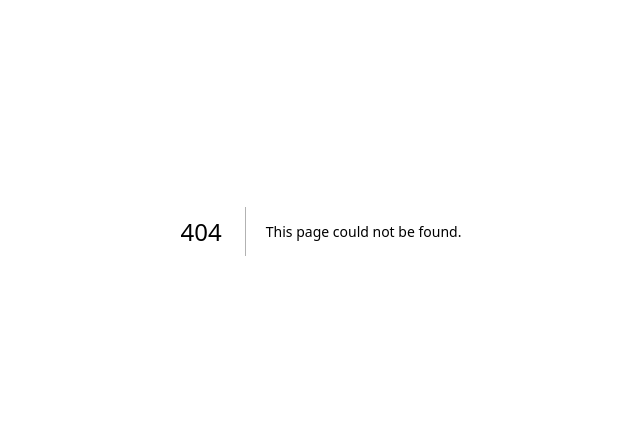
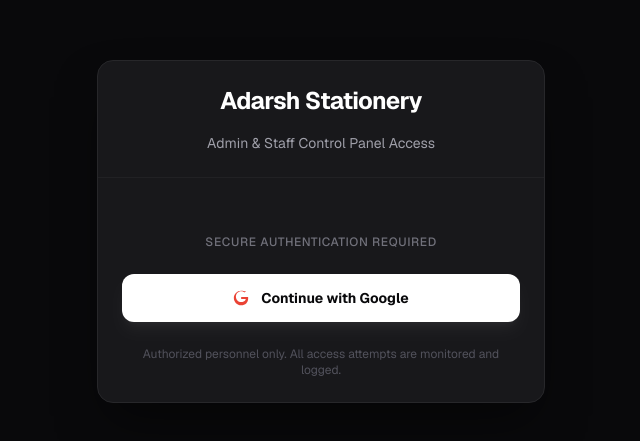
Before and after one commit to FaisalShaikh99/adarsh-stationery, a Next.js app: page /admin/sign-in in a window 1280 px wide. Before the commit this address had no page. Shown: the part 169-610 px from the top of the page, without its empty margins (319-959 px from the left). Built offline with nearby package versions, Linux system fonts and the light colour scheme.

Commit message:
feat: add admin login page with Google authentication and last login tracking

```diff
--- a/package.json
+++ b/package.json
@@ -25,6 +25,7 @@
     "react": "^19.1.0",
     "react-dom": "^19.1.0",
     "react-hook-form": "^7.77.0",
+    "resend": "^6.12.4",
     "sonner": "^2.0.7",
     "tailwind-merge": "^3.6.0",
     "zod": "^4.4.3",
--- a/src/app/(admin)/admin/dashboard/page.jsx
+++ b/src/app/(admin)/admin/dashboard/page.jsx
@@ -0,0 +1,11 @@
+import React from 'react'
+
+const page = () => {
+  return (
+    <div>
+      dashboard
+    </div>
+  )
+}
+
+export default page
--- /dev/null
+++ b/src/app/(admin)/admin/sign-in/page.jsx
@@ -0,0 +1,79 @@
+"use client";
+
+import { useState } from "react";
+import { signIn } from "next-auth/react";
+import { Button } from "@/components/ui/button";
+import { Card, CardContent, CardDescription, CardHeader, CardTitle } from "@/components/ui/card";
+import { Loader2 } from "lucide-react";
+import { toast } from "sonner";
+
+export default function AdminLoginPage() {
+  const [loading, setLoading] = useState(false);
+
+  // Google Login Handler function
+  const handleGoogleLogin = async () => {
+    setLoading(true);
+    try {
+      // NextAuth ka built-in function jo user ko direct Google page par le jayega
+      // Login hone ke baad user automatic admin dashboard par redirect ho jayega
+      await signIn("google", { callbackUrl: "/admin/dashboard" });
+    } catch (error) {
+      console.error("Login Error:", error);
+      toast.error("Something went wrong during Google Sign-In.");
+      setLoading(false);
+    }
+  };
+
+  return (
+    <div className="flex min-h-screen items-center justify-center bg-zinc-950 p-4 font-sans">
+
+      {/* Shadcn Card Component ka use kiya */}
+      <Card className="w-full max-w-md border-zinc-800 bg-zinc-900 shadow-2xl shadow-black/50 rounded-2xl animate-in fade-in zoom-in-95 duration-200">
+        <CardHeader className="space-y-2 text-center pb-6 border-b border-zinc-800/60">
+          <CardTitle className="text-2xl font-bold tracking-tight text-white">
+            Adarsh Stationery
+          </CardTitle>
+          <CardDescription className="text-zinc-400 text-sm">
+            Admin & Staff Control Panel Access
+          </CardDescription>
+        </CardHeader>
+
+        <CardContent className="pt-8 space-y-6">
+          <p className="text-center text-xs font-medium uppercase tracking-wider text-zinc-500">
+            Secure Authentication Required
+          </p>
+
+          {/* Google Login Button */}
+          <Button
+            onClick={handleGoogleLogin}
+            disabled={loading}
+            className="w-full bg-white hover:bg-zinc-200 text-zinc-950 font-bold h-12 rounded-xl transition-all active:scale-[0.99] flex items-center justify-center gap-3 shadow-lg shadow-white/5"
+          >
+            {loading ? (
+              <>
+                <Loader2 className="h-5 w-full animate-spin text-zinc-950" />
+                Connecting Securely...
+              </>
+            ) : (
+              <>
+                {/* Simple SVG Logo for Google */}
+                <svg className="h-5 w-5" viewBox="0 0 24 24">
+                  <path
+                    fill="#EA4335"
+                    d="M12.24 10.285V13.4h6.887c-.275 1.565-1.88 4.604-6.887 4.604-4.33 0-7.866-3.577-7.866-8s3.536-8 7.866-8c2.46 0 4.105 1.025 5.047 1.926l2.427-2.334C17.955 2.192 15.34 1 12.24 1 6.18 1 1.25 5.93 1.25 12s4.93 11 10.99 11c6.325 0 10.535-4.44 10.535-10.72 0-.726-.08-1.284-.175-1.695H12.24Z"
+                  />
+                </svg>
+                Continue with Google
+              </>
+            )}
+          </Button>
+
+          <p className="text-center text-xs text-zinc-600 mt-4">
+            Authorized personnel only. All access attempts are monitored and logged.
+          </p>
+        </CardContent>
+      </Card>
+
+    </div>
+  );
+}
--- a/src/app/(admin)/admin/team-members/page.jsx
+++ b/src/app/(admin)/admin/team-members/page.jsx
@@ -9,6 +9,25 @@ import { Textarea } from "@/components/ui/textarea";
 import { Label } from "@/components/ui/label";
 import { toast } from "sonner";
 import { Loader2 } from "lucide-react";
+
+const formatLastLogin = (dateString) => {
+  if (!dateString) return "Never logged in";
+
+  try {
+    const date = new Date(dateString);
+    if (isNaN(date.getTime())) return "Never logged in";
+
+    const dateOptions = { day: '2-digit', month: 'short', year: 'numeric' };
+    const formattedDate = date.toLocaleDateString('en-IN', dateOptions);
+
+    const timeOptions = { hour: '2-digit', minute: '2-digit', hour12: true };
+    const formattedTime = date.toLocaleTimeString('en-IN', timeOptions);
+
+    return `${formattedDate} at ${formattedTime}`;
+  } catch (error) {
+    return "Never logged in";
+  }
+};
 
 export default function TeamMembersPage() {
   const { data: session, status } = useSession();
@@ -73,11 +92,8 @@ export default function TeamMembersPage() {
         </div>
 
         {userRole === "superadmin" && (
-          <Button
-            onClick={() => setIsOpen(true)}
-            size="lg"
-            className="bg-blue-600 hover:bg-blue-700 text-white rounded-xl shadow-md transition-all active:scale-95"
-          >
+          <Button className="bg-blue-600 "
+                  onClick={() => setIsOpen(true)}>
             + Invite Member
           </Button>
         )}
@@ -98,24 +114,55 @@ export default function TeamMembersPage() {
           </thead>
           <tbody className="divide-y divide-zinc-800 text-zinc-300">
             <tr className="hover:bg-zinc-900/40 transition-colors">
-              <td className="p-4">1</td>
+              {/* 1. Serial Number */}
+              <td className="p-4 font-medium">1</td>
+
+              {/* 2. Dynamic Avatar (Google Picture OR First Letter) */}
               <td className="p-4">
-                <div className="w-8 h-8 rounded-full bg-blue-600/20 border border-blue-500/30 flex items-center justify-center text-xs font-bold text-blue-400">
-                  {session?.user?.name ? session.user.name[0].toUpperCase() : "A"}
-                </div>
+                {session?.user?.image ? (
+                  <img
+                    src={session.user.image}
+                    alt={session.user.name || "User"}
+                    className="w-9 h-9 rounded-full object-cover border border-zinc-800"
+                    referrerPolicy="no-referrer"
+                  />
+                ) : (
+                  <div className="w-9 h-9 rounded-full bg-blue-600/20 border border-blue-500/30 flex items-center justify-center text-sm font-bold text-blue-400 capitalize">
+                    {session?.user?.name ? session.user.name[0] : "U"}
+                  </div>
+                )}
               </td>
-              <td className="p-4 capitalize">{session?.user?.name || "Adarsh Proprietor"}</td>
-              <td className="p-4 text-zinc-400">{session?.user?.email || "owner@adarsh.com"}</td>
+
+              {/* 3. User Name */}
+              <td className="p-4 capitalize font-medium text-white">
+                {session?.user?.name || "Loading..."}
+              </td>
+
+              {/* 4. User Email */}
+              <td className="p-4 text-zinc-400">
+                {session?.user?.email || "Loading..."}
+              </td>
+
+              {/* 5. Role Badge */}
               <td className="p-4">
-                <span className="px-2 py-1 text-xs font-semibold rounded-md bg-purple-500/10 text-purple-400 border border-purple-500/20 uppercase tracking-wider">
-                  {userRole || "superadmin"}
+                <span className="px-2.5 py-1 text-xs font-semibold rounded-md bg-purple-500/10 text-purple-400 border border-purple-500/20 uppercase tracking-wider">
+                  {session?.user?.role || "superadmin"}
                 </span>
               </td>
+
+              {/* 6. Active Status Indicator */}
               <td className="p-4">
                 <div className="flex items-center gap-2 text-green-400 text-sm">
                   <span className="w-2 h-2 rounded-full bg-green-500 animate-pulse"></span>
                   Active
                 </div>
+              </td>
+
+              {/* 7. Dynamic Last Login Format Display */}
+              <td className="p-4 text-sm text-zinc-400 font-mono">
+                {/* Agar session mein lastLogin data backend se inject hoto wo dikhao,
+                    nahi toh aapke mongoDB data ke anusaar test timestamp fallback de sakte hain */}
+                {formatLastLogin(session?.user?.lastLogin || new Date().toISOString())}
               </td>
             </tr>
           </tbody>
--- a/src/lib/dbConnect.js
+++ b/src/lib/dbConnect.js
@@ -22,7 +22,7 @@ export  async function dbConnect() {
     }
 
     if(!cached.promise){
-        cached.promise = mongoose.connect(MONGODB_URI , {
+        cached.promise = mongoose.connect(process.env.MONGODB_URI , {
             bufferCommands: false
         })
     }
--- a/src/lib/resend.js
+++ b/src/lib/resend.js
@@ -1,2 +1 @@
-import { Resend } from "resend";
 export const resend = new Resend(process.env.ADMIN_RESEND_API_KEY  || 'dummy_key_for_build');
```
Also changed, not shown: src/lib/auth.js, 1 other file (tests, documents, lock files or other folders).
